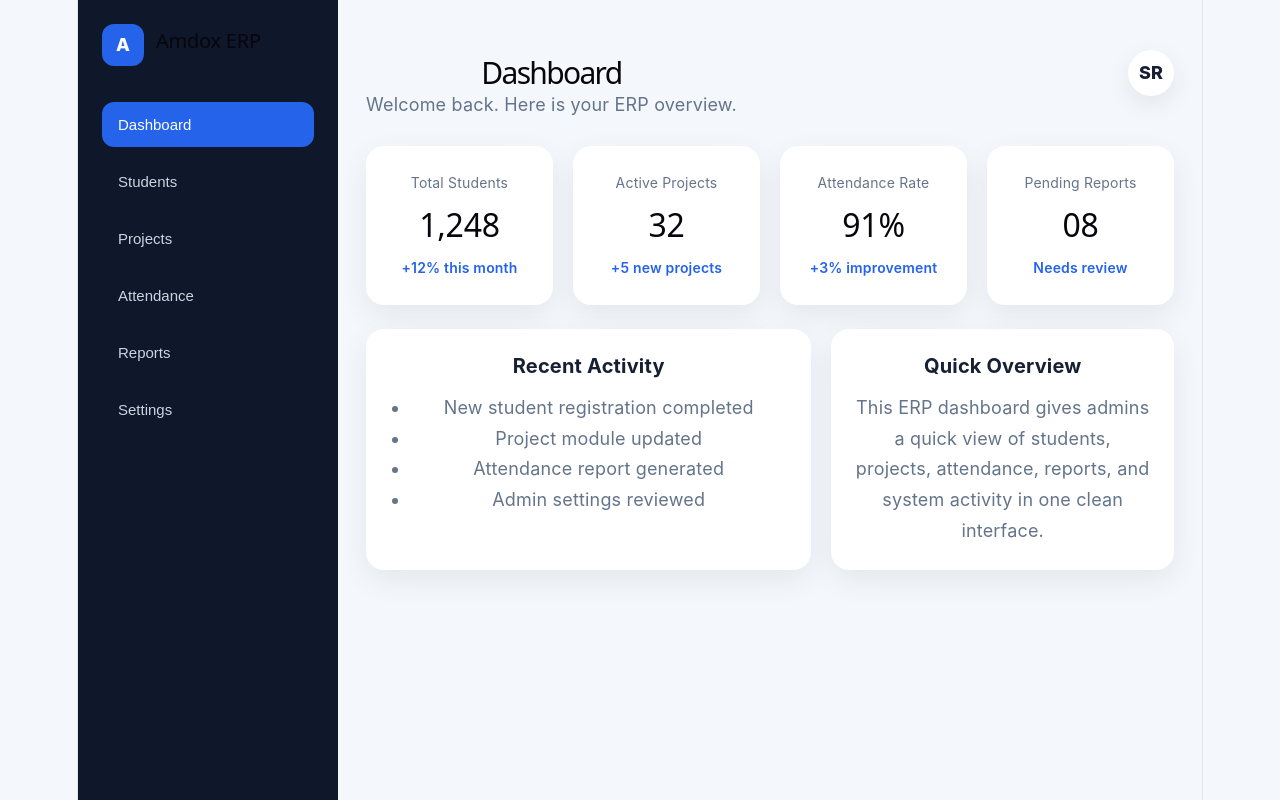
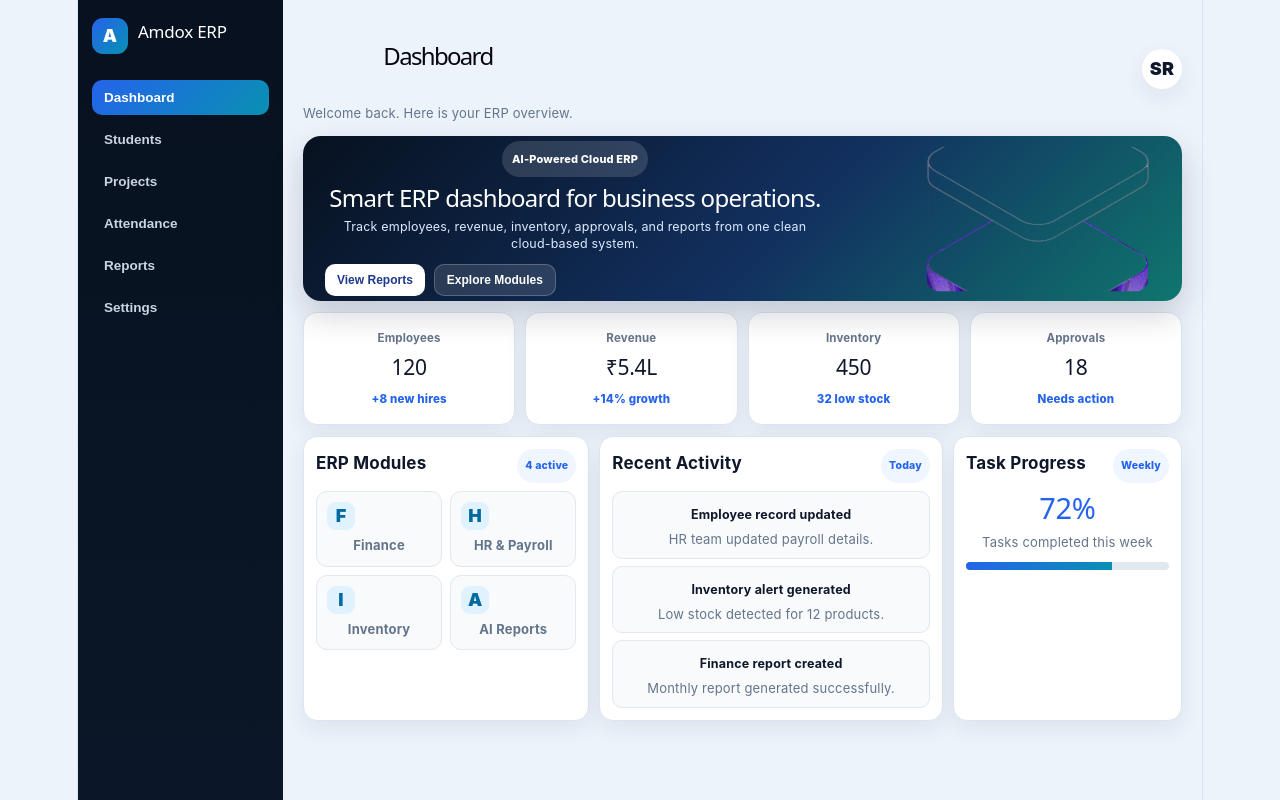
Before and after one commit to Achu-24/AMDOX-AI-Powered-Cloud-ERP, a React (Vite) app: page / in a window 1280 px wide. Built offline with nearby package versions, Linux system fonts and the light colour scheme.

Commit message:
Improved dashboard layout and design

```diff
--- a/src/App.css
+++ b/src/App.css
@@ -4,49 +4,68 @@
   box-sizing: border-box;
 }
 
+:root {
+  --bg: #edf3fb;
+  --sidebar: #07111f;
+  --primary: #2563eb;
+  --cyan: #0891b2;
+  --text: #0f172a;
+  --muted: #64748b;
+  --border: #dbe5f0;
+  --card: #ffffff;
+  --shadow: 0 8px 22px rgba(15, 23, 42, 0.07);
+}
+
 body {
   font-family: Inter, system-ui, Arial, sans-serif;
-  background: #f4f7fb;
-  color: #172033;
+  background: var(--bg);
+  color: var(--text);
 }
 
 .app {
   min-height: 100vh;
   display: flex;
+  background: var(--bg);
 }
 
+/* SIDEBAR */
+
 .sidebar {
-  width: 260px;
-  background: #0f172a;
+  width: 205px;
+  min-height: 100vh;
+  background: linear-gradient(180deg, #07111f, #0b1628);
   color: white;
-  padding: 24px;
+  padding: 18px 14px;
+  position: sticky;
+  top: 0;
 }
 
 .logo {
   display: flex;
   align-items: center;
-  gap: 12px;
-  margin-bottom: 36px;
+  gap: 10px;
+  margin-bottom: 26px;
 }
 
 .logo span {
-  width: 42px;
-  height: 42px;
-  background: #2563eb;
+  width: 36px;
+  height: 36px;
   display: grid;
   place-items: center;
-  border-radius: 12px;
-  font-weight: 800;
+  border-radius: 11px;
+  background: linear-gradient(135deg, var(--primary), var(--cyan));
+  font-weight: 900;
 }
 
 .logo h2 {
-  font-size: 20px;
+  font-size: 17px;
+  color: white;
 }
 
 .sidebar-menu {
   display: flex;
   flex-direction: column;
-  gap: 12px;
+  gap: 7px;
 }
 
 .menu-item {
@@ -54,118 +73,360 @@ body {
   background: transparent;
   color: #cbd5e1;
   text-align: left;
-  padding: 14px 16px;
-  border-radius: 12px;
+  padding: 10px 12px;
+  border-radius: 10px;
   cursor: pointer;
-  font-size: 15px;
+  font-size: 13.5px;
+  font-weight: 650;
 }
 
 .menu-item:hover,
 .menu-item.active {
-  background: #2563eb;
+  background: linear-gradient(135deg, var(--primary), var(--cyan));
   color: white;
 }
 
+/* MAIN */
+
 .main-content {
   flex: 1;
-  padding: 28px;
+  min-width: 0;
+  padding: 12px 20px;
+  background: var(--bg);
 }
 
 .topbar {
+  max-width: 1000px;
+  margin: 0 auto 10px;
   display: flex;
   align-items: center;
   justify-content: space-between;
-  margin-bottom: 28px;
 }
 
 .topbar h1 {
-  font-size: 30px;
-  margin-bottom: 6px;
+  font-size: 24px;
+  line-height: 1;
 }
 
 .topbar p {
-  color: #64748b;
+  margin-top: 5px;
+  color: var(--muted);
+  font-size: 13px;
 }
 
 .profile-box span {
-  width: 46px;
-  height: 46px;
-  background: #ffffff;
+  width: 40px;
+  height: 40px;
+  background: white;
   border-radius: 50%;
   display: grid;
   place-items: center;
-  font-weight: 800;
-  box-shadow: 0 8px 24px rgba(15, 23, 42, 0.08);
+  font-weight: 900;
+  box-shadow: var(--shadow);
 }
 
 .page {
+  max-width: 1000px;
+  margin: 0 auto;
   display: flex;
   flex-direction: column;
-  gap: 24px;
+  gap: 11px;
 }
+
+/* HERO */
+
+.hero-section {
+  height: 165px;
+  background: linear-gradient(135deg, #07111f 0%, #12305f 55%, #0f766e 100%);
+  color: white;
+  border-radius: 18px;
+  padding: 18px 22px;
+  box-shadow: 0 14px 32px rgba(8, 17, 31, 0.18);
+  overflow: hidden;
+  position: relative;
+  display: flex;
+  align-items: center;
+}
+
+.hero-content {
+  position: relative;
+  z-index: 2;
+  max-width: 560px;
+}
+
+.eyebrow {
+  display: inline-block;
+  padding: 5px 10px;
+  border-radius: 999px;
+  background: rgba(255, 255, 255, 0.14);
+  color: white;
+  font-size: 11px;
+  font-weight: 800;
+  margin-bottom: 8px;
+}
+
+.hero-content h2 {
+  font-size: 24px;
+  line-height: 1.1;
+  letter-spacing: -0.7px;
+  color: white;
+}
+
+.hero-content p {
+  max-width: 500px;
+  margin-top: 7px;
+  color: #dbeafe;
+  line-height: 1.35;
+  font-size: 12.5px;
+}
+
+.hero-actions {
+  display: flex;
+  gap: 9px;
+  margin-top: 11px;
+}
+
+.primary-btn,
+.secondary-btn {
+  border: none;
+  padding: 8px 12px;
+  border-radius: 10px;
+  font-size: 12px;
+  font-weight: 850;
+  cursor: pointer;
+}
+
+.primary-btn {
+  background: white;
+  color: #1e3a8a;
+}
+
+.secondary-btn {
+  background: rgba(255, 255, 255, 0.12);
+  color: white;
+  border: 1px solid rgba(255, 255, 255, 0.22);
+}
+
+.hero-bg-image {
+  position: absolute;
+  right: 24px;
+  top: 50%;
+  transform: translateY(-50%);
+  height: 145px;
+  width: 240px;
+  object-fit: cover;
+  border-radius: 16px;
+  opacity: 0.82;
+}
+
+/* STATS */
 
 .stats-grid {
   display: grid;
   grid-template-columns: repeat(4, 1fr);
-  gap: 20px;
+  gap: 10px;
 }
 
 .stat-card,
-.panel {
+.panel,
+.module-card {
   background: white;
-  border-radius: 18px;
-  padding: 24px;
-  box-shadow: 0 10px 30px rgba(15, 23, 42, 0.07);
+  border: 1px solid var(--border);
+  border-radius: 14px;
+  padding: 12px;
+  box-shadow: var(--shadow);
+}
+
+.stat-card {
+  min-height: 78px;
 }
 
 .stat-card p {
-  color: #64748b;
-  font-size: 14px;
+  font-size: 11.5px;
+  color: var(--muted);
+  font-weight: 750;
 }
 
 .stat-card h2 {
-  font-size: 32px;
-  margin: 10px 0;
+  font-size: 21px;
+  margin: 4px 0;
+  color: var(--text);
 }
 
 .stat-card span {
-  color: #2563eb;
-  font-size: 14px;
-  font-weight: 600;
+  color: var(--primary);
+  font-size: 11.5px;
+  font-weight: 850;
 }
 
-.dashboard-grid {
+/* CONTENT GRID */
+
+.content-grid {
   display: grid;
-  grid-template-columns: 1.3fr 1fr;
-  gap: 20px;
+  grid-template-columns: 1fr 1.2fr 0.8fr;
+  gap: 10px;
 }
 
+.panel {
+  min-height: 150px;
+}
+
+.panel-header {
+  display: flex;
+  justify-content: space-between;
+  align-items: center;
+  margin-bottom: 8px;
+}
+
+.panel-header h3 {
+  font-size: 15.5px;
+}
+
+.panel-header span {
+  background: #eff6ff;
+  color: var(--primary);
+  padding: 4px 8px;
+  border-radius: 999px;
+  font-size: 10.5px;
+  font-weight: 850;
+}
+
+.mini-modules {
+  display: grid;
+  grid-template-columns: repeat(2, 1fr);
+  gap: 8px;
+}
+
+.mini-module {
+  background: #f8fafc;
+  border: 1px solid #e2e8f0;
+  border-radius: 11px;
+  padding: 10px;
+}
+
+.mini-module div {
+  width: 28px;
+  height: 28px;
+  border-radius: 9px;
+  background: #e0f2fe;
+  color: #0369a1;
+  display: grid;
+  place-items: center;
+  font-weight: 900;
+  margin-bottom: 6px;
+}
+
+.mini-module p {
+  font-size: 12px;
+  color: var(--text);
+  font-weight: 750;
+}
+
+.activity-list {
+  display: flex;
+  flex-direction: column;
+  gap: 7px;
+}
+
+.activity-list div {
+  background: #f8fafc;
+  border: 1px solid #e2e8f0;
+  padding: 8px 9px;
+  border-radius: 10px;
+}
+
+.activity-list strong {
+  font-size: 12.5px;
+}
+
+.activity-list p {
+  font-size: 11.5px;
+  color: var(--muted);
+  margin-top: 2px;
+}
+
+.approval-box h2 {
+  font-size: 29px;
+  color: var(--primary);
+}
+
+.approval-box p {
+  color: var(--muted);
+  font-size: 12px;
+  margin: 3px 0 9px;
+}
+
+.progress-bar {
+  height: 8px;
+  background: #e2e8f0;
+  border-radius: 999px;
+  overflow: hidden;
+}
+
+.progress-bar div {
+  width: 72%;
+  height: 100%;
+  background: linear-gradient(135deg, var(--primary), var(--cyan));
+}
+
+/* SIMPLE PAGES */
+
 .panel h3 {
-  margin-bottom: 14px;
-  font-size: 20px;
+  font-size: 17px;
+  margin-bottom: 7px;
 }
 
 .panel p,
 .panel li {
-  color: #64748b;
-  line-height: 1.7;
+  color: var(--muted);
+  line-height: 1.5;
+  font-size: 13px;
 }
 
 .panel ul {
-  padding-left: 20px;
+  padding-left: 18px;
 }
 
-@media (max-width: 900px) {
+/* RESPONSIVE */
+
+@media (max-width: 1050px) {
+  .content-grid {
+    grid-template-columns: 1fr;
+  }
+
+  .hero-bg-image {
+    display: none;
+  }
+
+  .stats-grid {
+    grid-template-columns: repeat(2, 1fr);
+  }
+
+  .hero-section {
+    height: auto;
+  }
+}
+
+@media (max-width: 760px) {
   .app {
     flex-direction: column;
   }
 
   .sidebar {
     width: 100%;
+    min-height: auto;
   }
 
-  .stats-grid,
-  .dashboard-grid {
+  .sidebar-menu {
+    display: grid;
+    grid-template-columns: repeat(2, 1fr);
+  }
+
+  .main-content {
+    padding: 14px;
+  }
+
+  .stats-grid {
     grid-template-columns: 1fr;
   }
 }
--- a/src/Pages/Dashboard.jsx
+++ b/src/Pages/Dashboard.jsx
@@ -1,32 +1,93 @@
 import StatCard from "../components/StatCard";
+import heroImage from "../assets/hero.png";
 
 function Dashboard() {
+  const modules = [
+    "Finance",
+    "HR & Payroll",
+    "Inventory",
+    "AI Reports",
+  ];
+
   return (
     <section className="page">
-      <div className="stats-grid">
-        <StatCard title="Total Students" value="1,248" change="+12% this month" />
-        <StatCard title="Active Projects" value="32" change="+5 new projects" />
-        <StatCard title="Attendance Rate" value="91%" change="+3% improvement" />
-        <StatCard title="Pending Reports" value="08" change="Needs review" />
+      <div className="hero-section">
+        <div className="hero-content">
+          <span className="eyebrow">AI-Powered Cloud ERP</span>
+          <h2>Smart ERP dashboard for business operations.</h2>
+          <p>
+            Track employees, revenue, inventory, approvals, and reports from one
+            clean cloud-based system.
+          </p>
+
+          <div className="hero-actions">
+            <button className="primary-btn">View Reports</button>
+            <button className="secondary-btn">Explore Modules</button>
+          </div>
+        </div>
+
+        <img className="hero-bg-image" src={heroImage} alt="ERP visual" />
       </div>
 
-      <div className="dashboard-grid">
+      <div className="stats-grid">
+        <StatCard title="Employees" value="120" change="+8 new hires" />
+        <StatCard title="Revenue" value="₹5.4L" change="+14% growth" />
+        <StatCard title="Inventory" value="450" change="32 low stock" />
+        <StatCard title="Approvals" value="18" change="Needs action" />
+      </div>
+
+      <div className="content-grid">
         <div className="panel">
-          <h3>Recent Activity</h3>
-          <ul>
-            <li>New student registration completed</li>
-            <li>Project module updated</li>
-            <li>Attendance report generated</li>
-            <li>Admin settings reviewed</li>
-          </ul>
+          <div className="panel-header">
+            <h3>ERP Modules</h3>
+            <span>4 active</span>
+          </div>
+
+          <div className="mini-modules">
+            {modules.map((module) => (
+              <div className="mini-module" key={module}>
+                <div>{module.charAt(0)}</div>
+                <p>{module}</p>
+              </div>
+            ))}
+          </div>
         </div>
 
         <div className="panel">
-          <h3>Quick Overview</h3>
-          <p>
-            This ERP dashboard gives admins a quick view of students, projects,
-            attendance, reports, and system activity in one clean interface.
-          </p>
+          <div className="panel-header">
+            <h3>Recent Activity</h3>
+            <span>Today</span>
+          </div>
+
+          <div className="activity-list compact">
+            <div>
+              <strong>Employee record updated</strong>
+              <p>HR team updated payroll details.</p>
+            </div>
+            <div>
+              <strong>Inventory alert generated</strong>
+              <p>Low stock detected for 12 products.</p>
+            </div>
+            <div>
+              <strong>Finance report created</strong>
+              <p>Monthly report generated successfully.</p>
+            </div>
+          </div>
+        </div>
+
+        <div className="panel approval-panel">
+          <div className="panel-header">
+            <h3>Task Progress</h3>
+            <span>Weekly</span>
+          </div>
+
+          <div className="approval-box">
+            <h2>72%</h2>
+            <p>Tasks completed this week</p>
+            <div className="progress-bar">
+              <div></div>
+            </div>
+          </div>
         </div>
       </div>
     </section>
```
